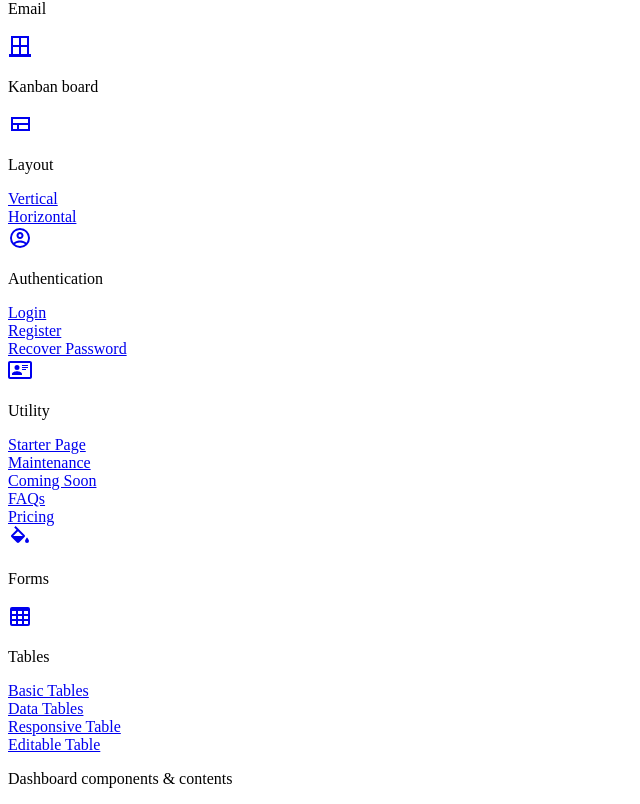
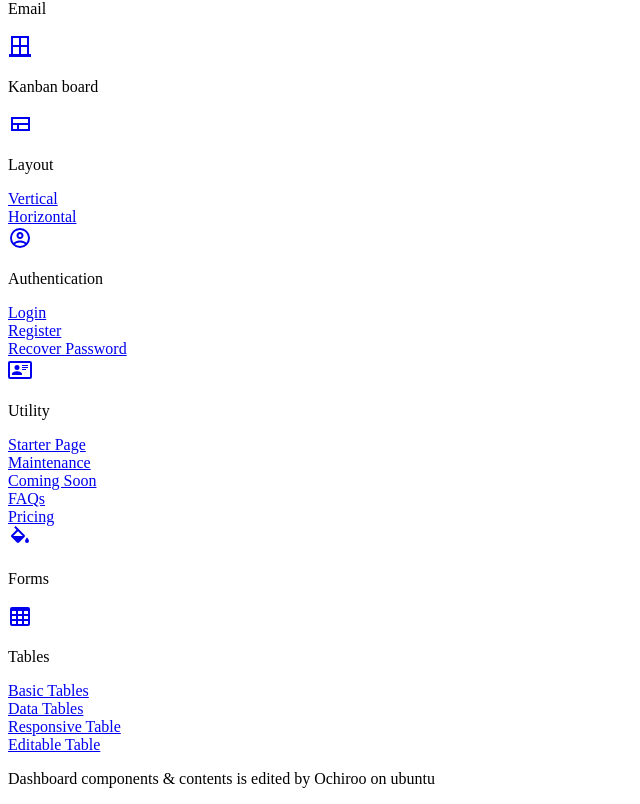
Before and after one commit to Ochirpurev-inGTN/admin_panel_jump, a Next.js app: page /dashboard in a window 1280 px wide. Shown: the part 596-1400 px from the top of the page, without its empty margins (0-640 px from the left). Built offline with nearby package versions, Linux system fonts and the light colour scheme.

Commit message:
testin commit about git accounts

```diff
--- a/src/pages/dashboard/index.tsx
+++ b/src/pages/dashboard/index.tsx
@@ -5,7 +5,7 @@ const Dashboard = () => {
         <Layout>
             <div className='flex center'>
             <p className=''>
-            Dashboard components & contents
+            Dashboard components & contents is edited by Ochiroo on ubuntu
             </p>
             </div>
         </Layout>
```
